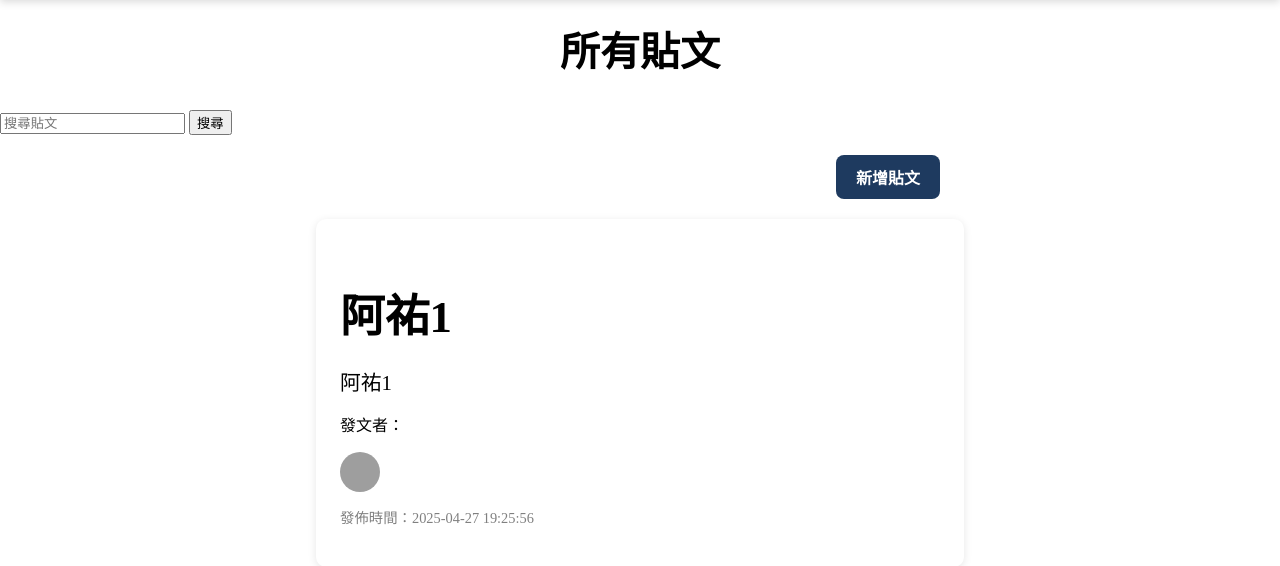
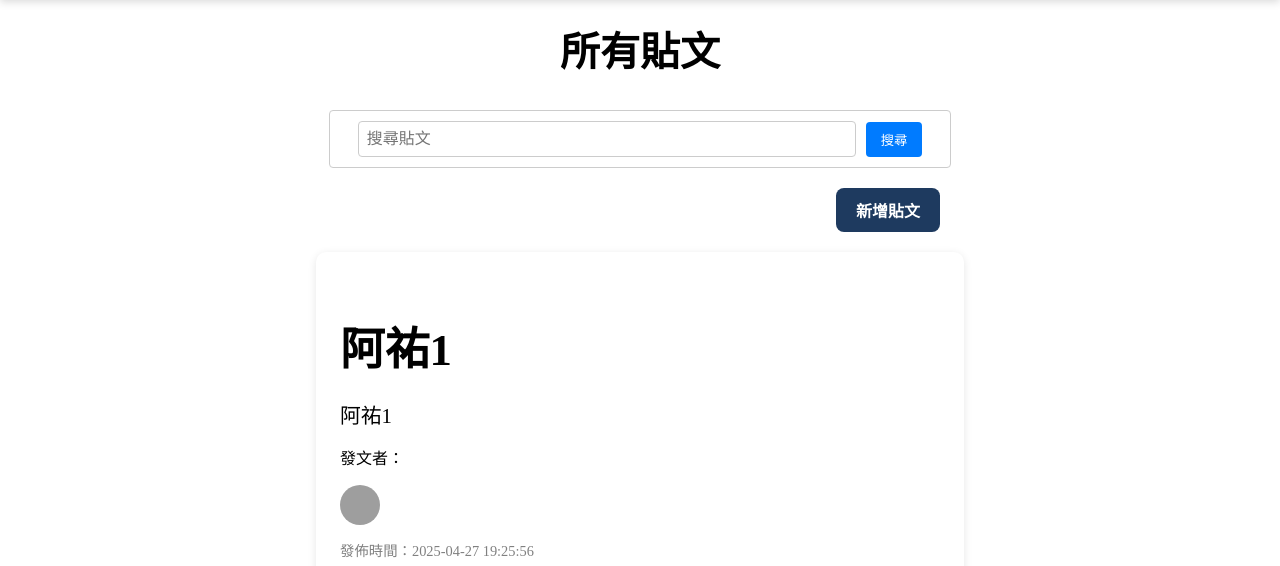
Before and after one commit to chenwei4700/SA1, a Flask app: template templates/interact.html in a window 1280 px wide. Shown: the part 60-626 px from the top of the page. Run offline with Flask 3, Linux system fonts and the light colour scheme; the template is opened without the code that fills it: values that come from a table or form of the project are taken from there, others are empty; data comes from the database, SQL or seed files in the repository; grey boxes are pictures that could not be loaded.

Commit message:
Update base.css

```diff
--- a/static/base.css
+++ b/static/base.css
@@ -183,3 +183,46 @@
 .btn-cancel:hover {
   background-color: #5a6268;
 }
+
+.user-avatar {
+  width: 40px;
+  height: 40px;
+  border-radius: 50%;
+  object-fit: cover;
+  margin-right: 8px;
+  vertical-align: middle;
+}
+
+.search-form {
+  max-width: 600px;
+  margin: 20px auto;
+  padding: 10px;
+  display: flex;
+  justify-content: center;
+  align-items: center;
+  background-color: #fff;
+  border: 1px solid #ccc;
+  border-radius: 4px;
+}
+
+.search-form input {
+  width: 80%;
+  padding: 8px;
+  border: 1px solid #ccc;
+  border-radius: 4px;
+  font-size: 16px;
+}
+
+.search-form button {
+  padding: 8px 15px;
+  margin-left: 10px;
+  background-color: #007bff;
+  border: none;
+  border-radius: 4px;
+  color: #fff;
+  cursor: pointer;
+}
+
+.search-form button:hover {
+  background-color: #0056b3;
+}
```
